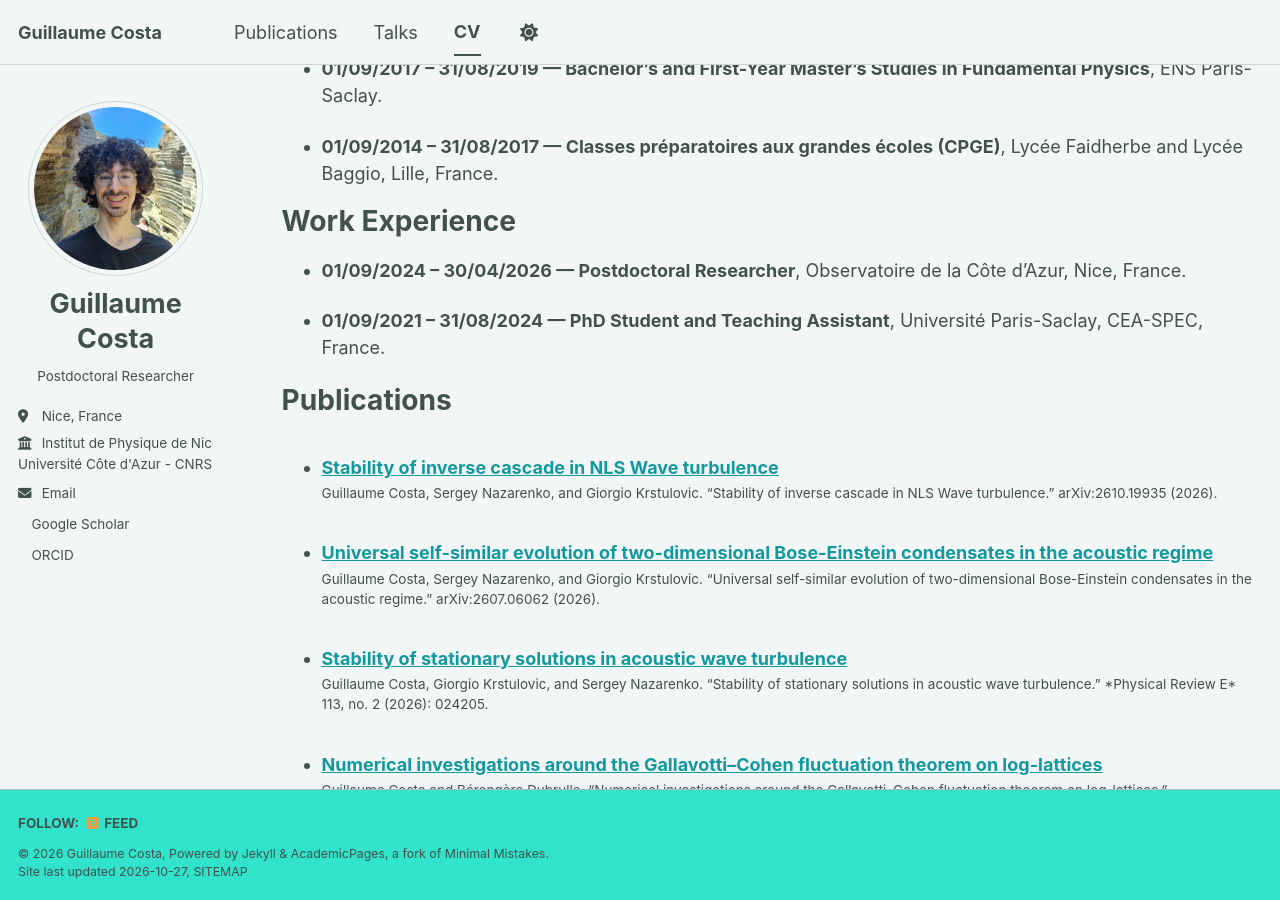
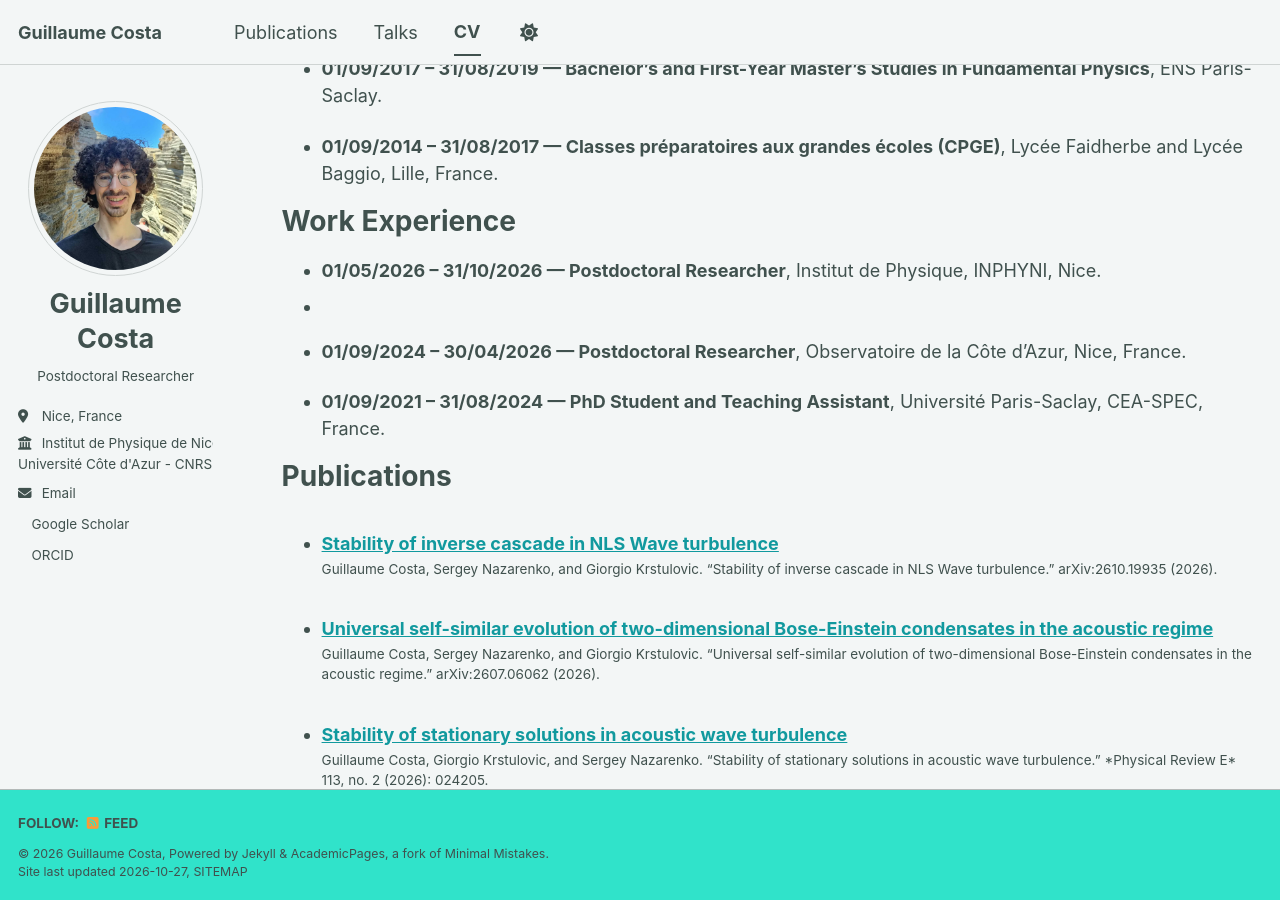
Before and after one commit to GuilCos/GuilCos.github.io, a Jekyll site: the page built from _pages/cv.md, in a window 1280 px wide and 900 px high, scrolled down 712 px. Built offline with Jekyll 4.4.1, drawn with Linux system fonts in a browser that asks for light colours; a script bundle is joined from its source files by our own code; a style sheet for code colours, icons or effects is not loaded.

Commit message:
Update cv.md

```diff
--- a/_pages/cv.md
+++ b/_pages/cv.md
@@ -36,7 +36,8 @@ Education
 
 Work Experience
 ======
-
+* **01/05/2026 – 31/10/2026 — Postdoctoral Researcher**, Institut de Physique, INPHYNI, Nice.
+*
 * **01/09/2024 – 30/04/2026 — Postdoctoral Researcher**, Observatoire de la Côte d’Azur, Nice, France.
 
 * **01/09/2021 – 31/08/2024 — PhD Student and Teaching Assistant**, Université Paris-Saclay, CEA-SPEC, France.
```
